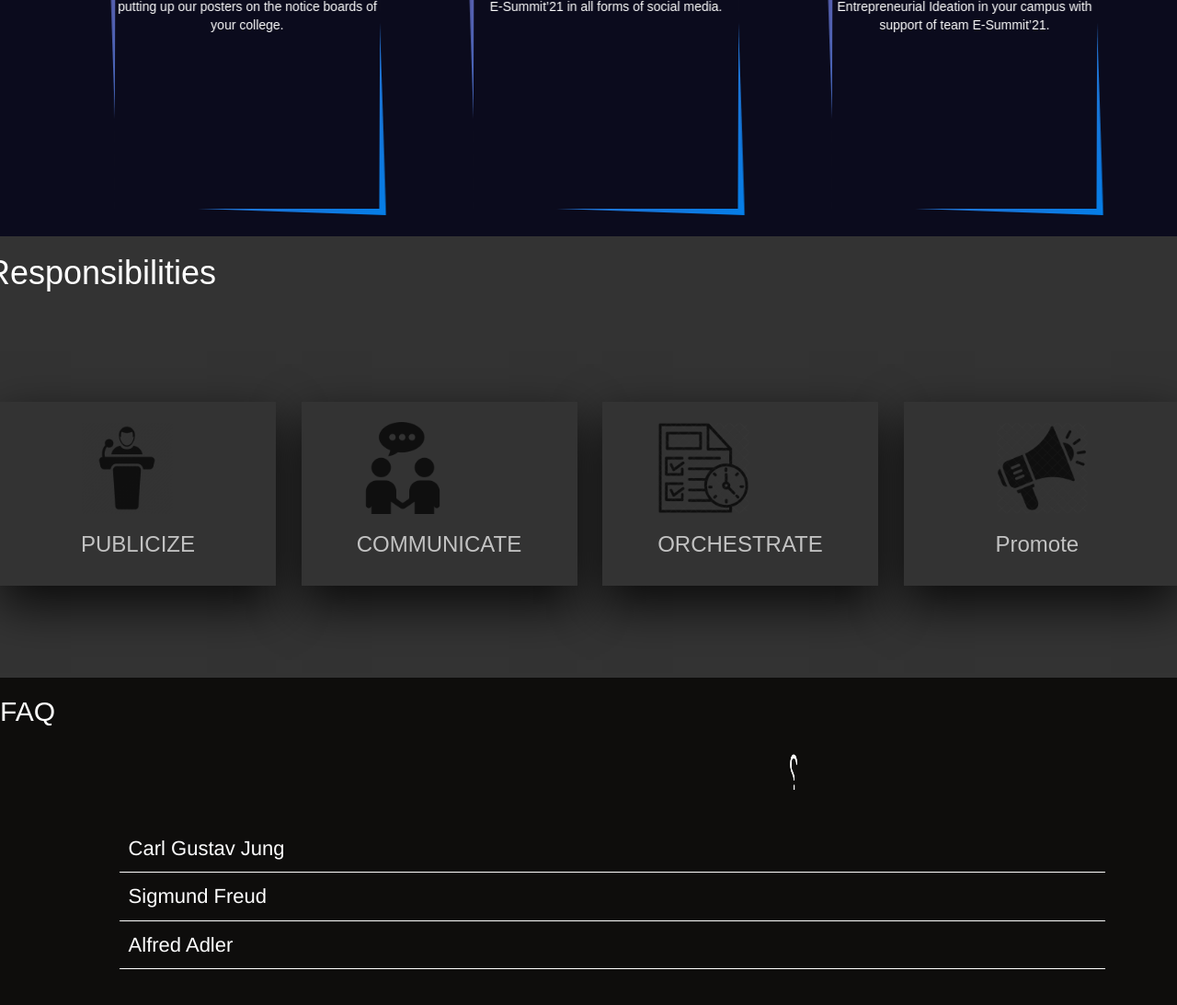
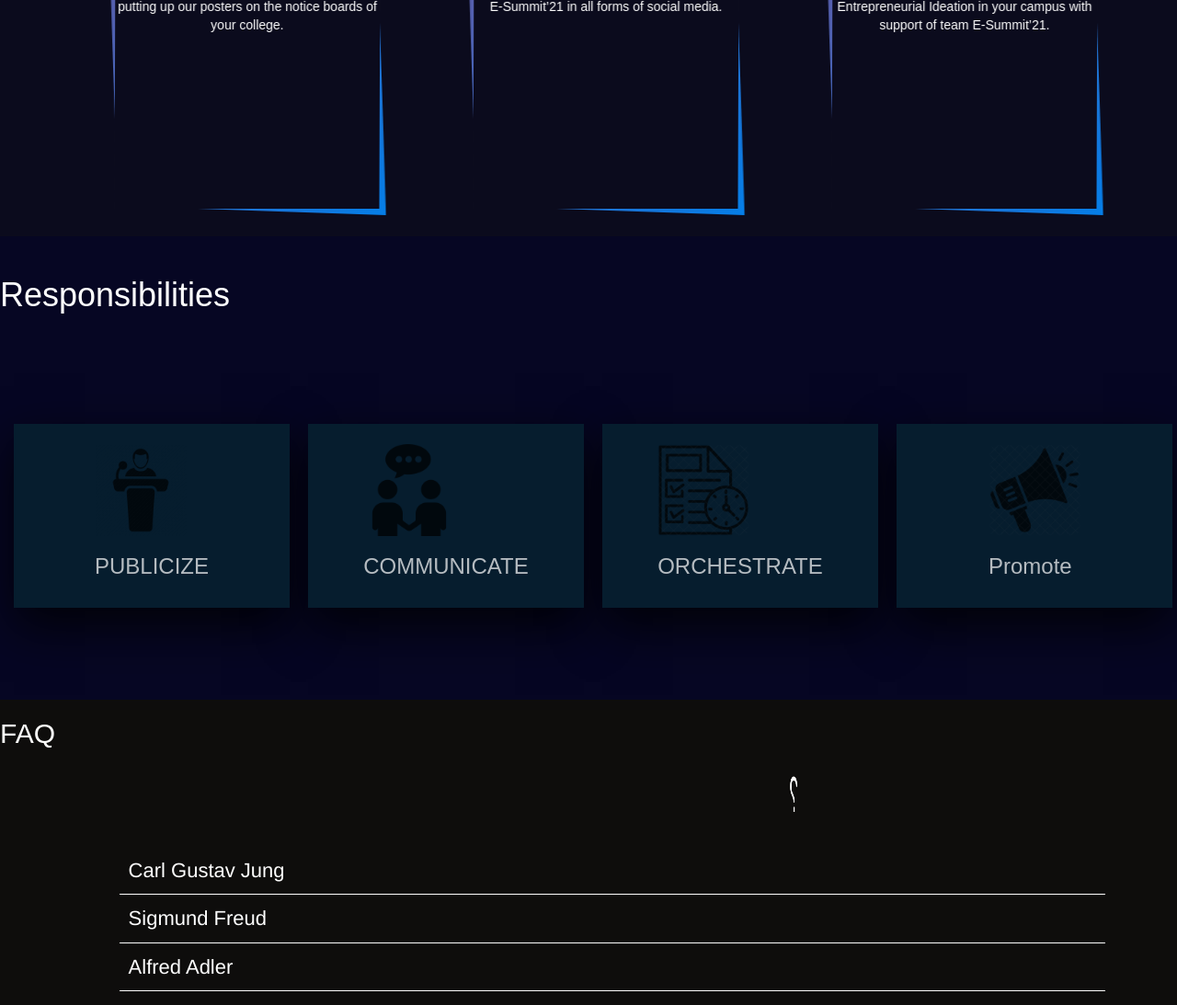
Before and after one commit to gembalibhavana/esummitcapage, a PHP site: page / in a window 1280 px wide; the page is wider, and only the part inside the window is pictured. Shown: the part 3022-4115 px from the top of that part at 92% size. Run offline with PHP 8.4, Linux system fonts and the light colour scheme; some libraries are stand-ins or nearby versions.

Commit message:
eighteenth commit

```diff
--- a/css/style.css
+++ b/css/style.css
@@ -519,9 +519,9 @@ background:linear-gradient(315deg,#047de7,#9b8eff9a);
 
 #container-fluid{
   margin:0;
-  padding:0;
+  padding-top:3vh;
   min-height:60vh;
-  background:#333;
+  background:rgb(6, 6, 35);
   overflow-x: hidden;
   justify-content:center;
   align-items:center;
@@ -540,7 +540,7 @@ background:linear-gradient(315deg,#047de7,#9b8eff9a);
 }
 .container-fluid .card2 .face.face1{
   position:relative;
-  background:#333;
+  background:#061d2e;
   display:flex;
   justify-content:center;
   align-items:center;
```
